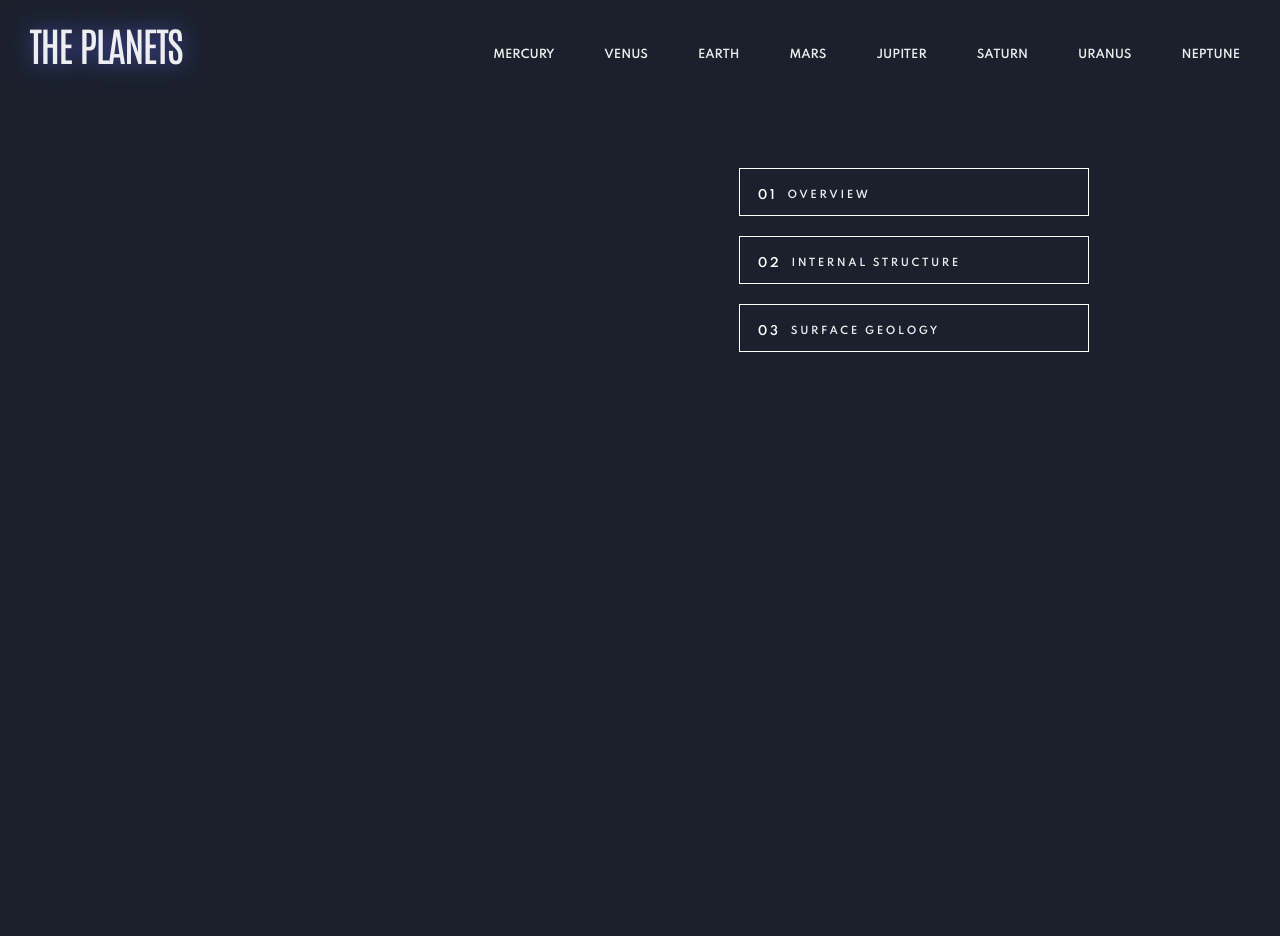
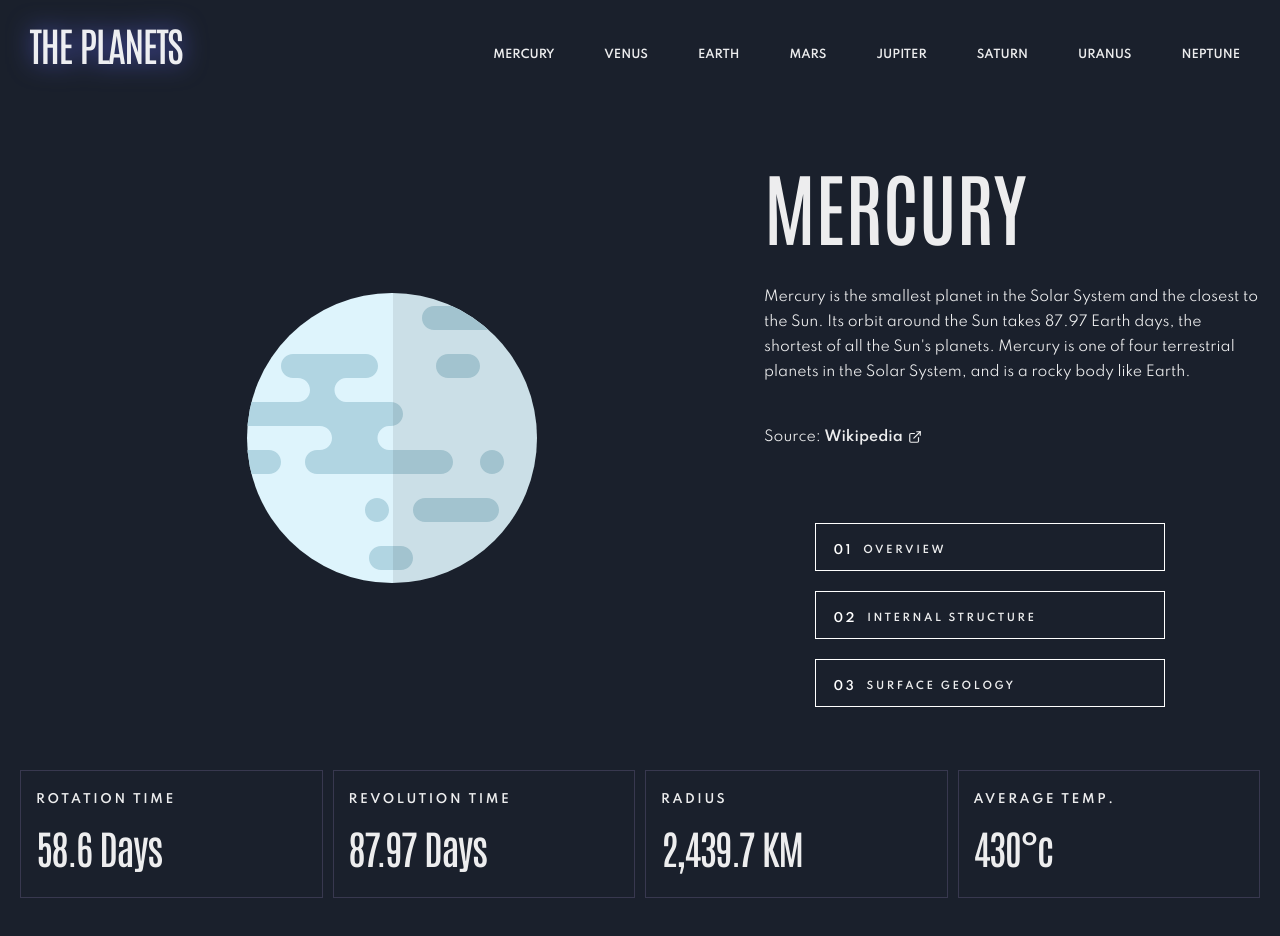
Before and after one commit to dors001/planets-facts-site, a React (Vite) app: page / in a window 1280 px wide. Shown: the top 936 px of the page. Before the commit the page ends 800 px from the top, so only its background shows below. Built offline with nearby package versions, Linux system fonts and the light colour scheme.

Commit message:
Fix default planet

```diff
--- a/src/App.tsx
+++ b/src/App.tsx
@@ -1,4 +1,4 @@
-import { useState } from "react";
+import { useEffect, useState } from "react";
 import { Flex, VStack, Grid, Show, GridItem } from "@chakra-ui/react";
 import "./App.css";
 import "./index.css";
@@ -9,14 +9,11 @@ import Fact from "./Components/Fact";
 import Header from "./Components/Header";
 import usePlanets, { Planet } from "./Hooks/usePlanets";
 
-//TODO: Make the source site to be anchor text that is equale to the website title (ex: wikipedia)
 //TODO: Set Background and animate it
-//TODO: Fix NavBar on mobile to be full height like the design
 //TODO: set nav buttons to call usePlanets with the planet name
 //TODO: set info buttons to change content text and image according to the parameters
 //TODO: FOCUS info buttons will fill the button with the PLANET color
 //TODO: HOVER info button will fill the button with DARK GRAY color
-//TODO: nav button hover will promp upper line with the planet color
 
 function App() {
   const [selectedPlanet, setSelectedPlanet] = useState<Planet>();
@@ -25,6 +22,10 @@ function App() {
     const planetData = usePlanets(planetName);
     setSelectedPlanet(planetData);
   };
+
+  useEffect(() => {
+    if (!selectedPlanet) onSelectPlanet("Mercury");
+  }, []);
 
   return (
     <>
--- a/src/Hooks/usePlanets.tsx
+++ b/src/Hooks/usePlanets.tsx
@@ -26,9 +26,7 @@ export interface Planet {
 }
 
 const usePlanets = (planetName: string): Planet | undefined => {
-  const planet = data.find((p) =>
-    p.name === planetName ? planetName : "Mercury"
-  );
+  const planet = data.find((p) => p.name === planetName);
   return planet;
 };
 
```
